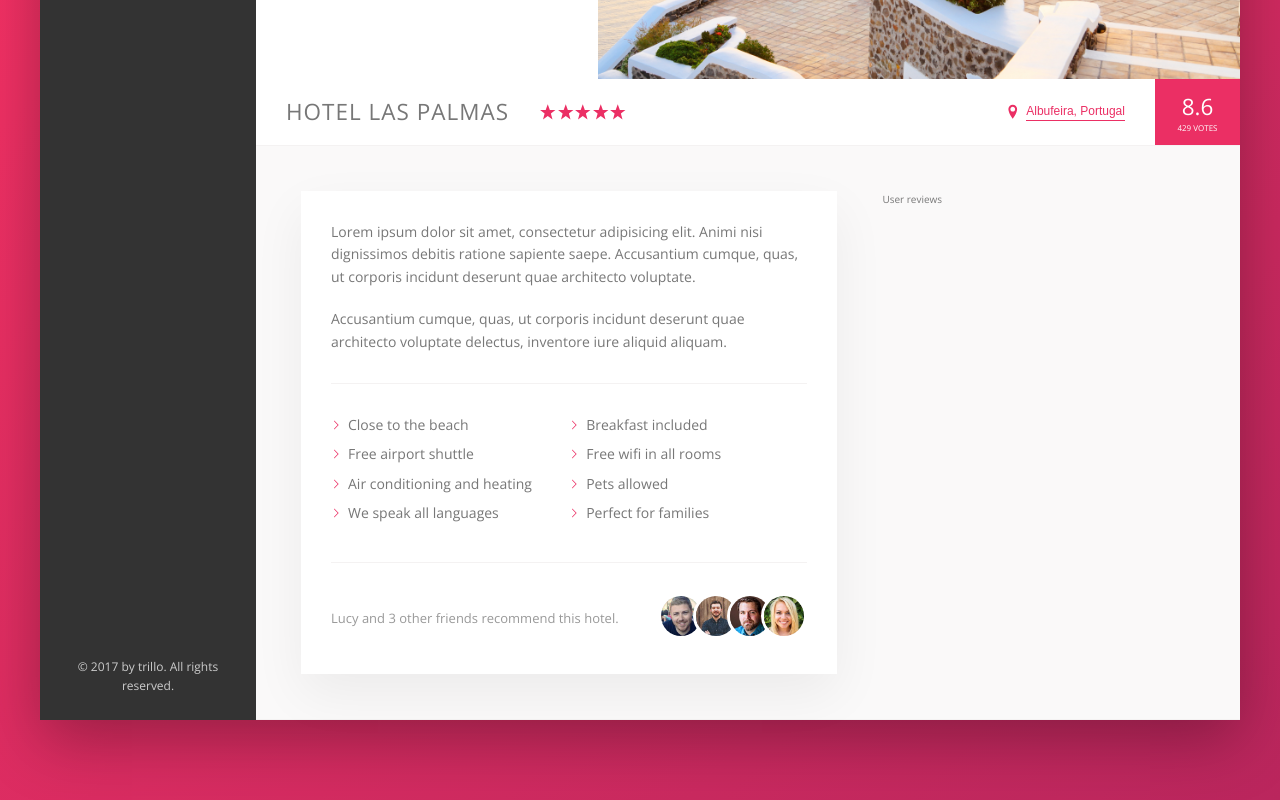
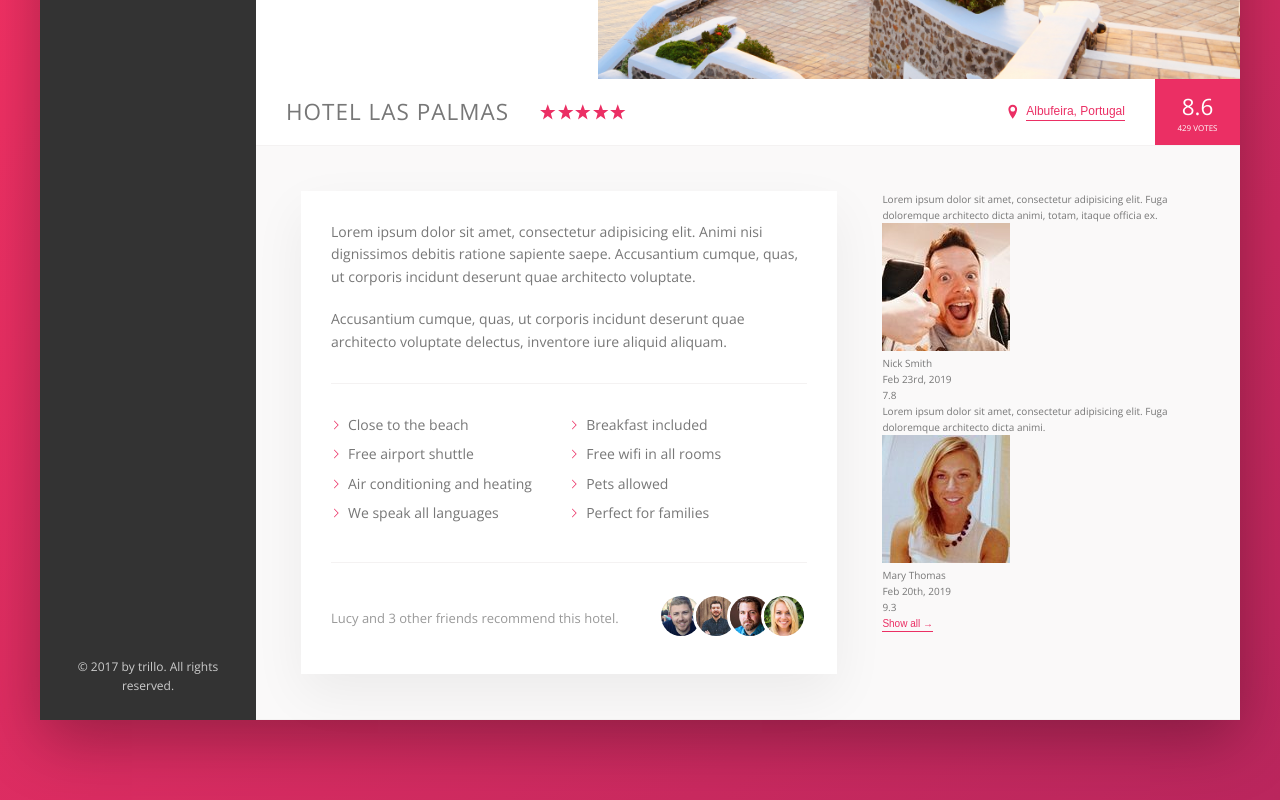
Before and after one commit to chewdev/css-sass-practice-2, a website: page index.html in a window 1280 px wide. Shown: the part 456-1256 px from the top of the page. Drawn offline with nearby package versions, Linux system fonts and the light colour scheme; files that its build step writes are made by us from their sources.

Commit message:
Add user-reviews section associated html

```diff
--- a/index.html
+++ b/index.html
@@ -204,7 +204,43 @@
             </div>
 
             <div class="user-reviews">
-              User reviews
+              <figure class="review">
+                <blockquote class="review__text">
+                  Lorem ipsum dolor sit amet, consectetur adipisicing elit. Fuga
+                  doloremque architecto dicta animi, totam, itaque officia ex.
+                </blockquote>
+                <figcaption class="review__user">
+                  <img
+                    src="img/user-1.jpg"
+                    alt="User 1"
+                    class="review__photo"
+                  />
+                  <div class="review__user-box">
+                    <p class="review__user-name">Nick Smith</p>
+                    <p class="review__user-date">Feb 23rd, 2019</p>
+                  </div>
+                  <div class="review__rating">7.8</div>
+                </figcaption>
+              </figure>
+              <figure class="review">
+                <blockquote class="review__text">
+                  Lorem ipsum dolor sit amet, consectetur adipisicing elit. Fuga
+                  doloremque architecto dicta animi.
+                </blockquote>
+                <figcaption class="review__user">
+                  <img
+                    src="img/user-2.jpg"
+                    alt="User 2"
+                    class="review__photo"
+                  />
+                  <div class="review__user-box">
+                    <p class="review__user-name">Mary Thomas</p>
+                    <p class="review__user-date">Feb 20th, 2019</p>
+                  </div>
+                  <div class="review__rating">9.3</div>
+                </figcaption>
+              </figure>
+              <button class="btn-inline">Show all <span>&rarr;</span></button>
             </div>
           </div>
         </main>
```
